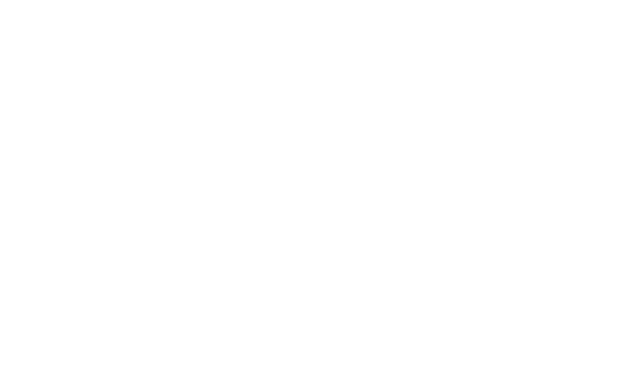
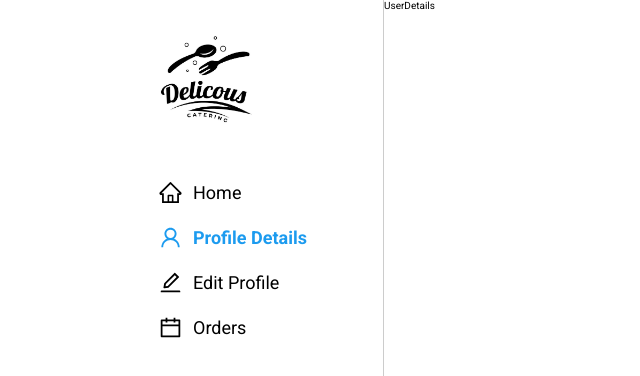
Before and after one commit to arpitribadiya/LastServe, a React (Create React App) app: page /profile in a window 1280 px wide. Before the commit this address had no page. Shown: the top 376 px of the page, without its empty margins (0-640 px from the left). Built offline with nearby package versions, Linux system fonts and the light colour scheme.

Commit message:
Added User profile , user details, edit details page

```diff
--- a/src/App.jsx
+++ b/src/App.jsx
@@ -6,6 +6,7 @@
 import NewPassword from "./components/NewPassword/NewPassword";
 import PasswordReset from "./components/PasswordReset/PasswordReset";
 import SignUp from "./components/Signup/Signup";
+import UserProfile from "./components/UserProfile/UserProfile";
 
 const App = () => {
   return (
@@ -17,6 +18,7 @@
         <Route path="/home" element={<Landing />} />
         <Route path="/passwordReset" element={<PasswordReset />} />
         <Route path="/newPassword" element={<NewPassword />} />
+        <Route path="/profile" element={<UserProfile />} />
       </Routes>
     </StyledApp>
   );
--- /dev/null
+++ b/src/components/EditUserDetails/EditUserDetails.js
@@ -0,0 +1,18 @@
+import React from 'react'
+import styled from 'styled-components';
+
+function EditUserDetails() {
+    return (
+        <StyledDiv>
+            <div>EditUserDetails</div>
+        </StyledDiv>
+
+    )
+};
+
+const StyledDiv = styled.div`
+  min-height: 100vh;
+  margin-left: 30%;
+`;
+
+export default EditUserDetails;
--- a/src/components/Posts/Posts.jsx
+++ b/src/components/Posts/Posts.jsx
@@ -4,6 +4,7 @@
 
 const Posts = () => {
   return (
+    <StyledPostsWrapper>
       <StyledPosts>
         <Post />
         <Post />
@@ -13,15 +14,18 @@
         <Post />
         <Post />
       </StyledPosts>
+    </StyledPostsWrapper>
   );
 };
 
-const StyledPosts = styled.div`
-  overflow: scroll;
+const StyledPostsWrapper = styled.div`
   min-height: 100vh;
   margin-left: 30%;
   width: 40%;
   border-right: 1px solid #ccc;
 `;
 
+const StyledPosts = styled.div`
+`;
+
 export default Posts;
--- /dev/null
+++ b/src/components/UserDetails/UserDetails.jsx
@@ -0,0 +1,17 @@
+import React from 'react'
+import styled from 'styled-components';
+
+function UserDetails() {
+    return (
+        <StyledDiv>
+            <div className='details'>UserDetails</div>
+        </StyledDiv>
+    )
+}
+
+const StyledDiv = styled.div`
+  min-height: 100vh;
+  margin-left: 30%;
+`;
+
+export default UserDetails;
--- /dev/null
+++ b/src/components/UserProfile/UserProfile.jsx
@@ -0,0 +1,115 @@
+import React, { useState } from 'react'
+import {
+  AiOutlineUser,
+  AiOutlineEdit,
+  AiOutlineCalendar,
+  AiOutlineHome
+} from "react-icons/ai";
+import styled from "styled-components";
+import app_logo from "../../assets/app_logo.jpg";
+import { Link } from "react-router-dom";
+import UserDetails from '../UserDetails/UserDetails';
+import EditUserDetails from '../EditUserDetails/EditUserDetails';
+
+function UserProfile() {
+
+  const [activeComponent, setactiveComponent] = useState('profile');
+  const [activeLink, setActiveLink] = useState('profile');
+
+  let component = null;
+  if ('profile' === activeComponent) {
+    component = <UserDetails />
+  } else if ('edit' === activeComponent) {
+    component = <EditUserDetails />
+  } else if ('order' === activeComponent) {
+
+  }
+
+  return (
+    <>
+      <StyledSideabar>
+        <div className="logo-wrapper">
+          <img src={app_logo} alt="app_logo" />
+        </div>
+        <div className="nav-links">
+          <div className='link-wrapper'>
+            <AiOutlineHome />
+            <Link to="/home">Home</Link>
+          </div>
+          <div className={activeLink === 'profile' ? 'link-wrapper active' : 'link-wrapper'}>
+            <AiOutlineUser />
+            <Link to="/profile" onClick={() => { setactiveComponent("profile"); setActiveLink('profile') }}>Profile Details</Link>
+          </div>
+          <div className={activeLink === 'edit' ? 'link-wrapper active' : 'link-wrapper'}>
+            <AiOutlineEdit />
+            <Link to="/profile" onClick={() => { setactiveComponent("edit"); setActiveLink('edit') }}>Edit Profile</Link>
+          </div>
+          <div className={activeLink === 'order' ? 'link-wrapper active' : 'link-wrapper'}>
+            <AiOutlineCalendar />
+            <Link to="/profile" onClick={() => { setactiveComponent("order"); setActiveLink('order') }}>Orders</Link>
+          </div>
+        </div>
+      </StyledSideabar >
+      {component}
+    </>
+  );
+};
+
+const StyledSideabar = styled.div`
+  display: flex;
+  flex-direction: column;
+  gap: 1rem;
+  padding: 3rem;
+  position: fixed;
+  width: 20%;
+  /* flex-basis: 20%; */
+  margin-left: 10%;
+  height: 100vh;
+  border-right: 1px solid #ccc;
+  font-size: 1.8rem;
+  .logo-wrapper {
+    width: 100px;
+    img {
+      width: 100%;
+      object-fit: cover;
+    }
+    :hover {
+      cursor: pointer;
+    }
+  }
+  .nav-links {
+    flex-basis: 100%;
+    display: flex;
+    flex-direction: column;
+    gap: 2rem;
+    margin-top: 4rem;
+    .link-wrapper {
+      display: flex;
+      gap: 1rem;
+      align-items: center;
+      a {
+        text-decoration: none;
+        color: black;
+      }
+      svg {
+        width: 25px;
+        height: 25px;
+      }
+      :hover {
+        cursor: pointer;
+      }
+      &.active {
+        font-weight: 700;
+        color: rgb(28, 155, 239);
+        a {
+          color: rgb(28, 155, 239);
+        }
+      }
+    }
+    .profile-wrapper {
+      margin-top: auto;
+    }
+  }
+`;
+
+export default UserProfile;
```
Lines whose indentation alone changed are shown as unchanged.
